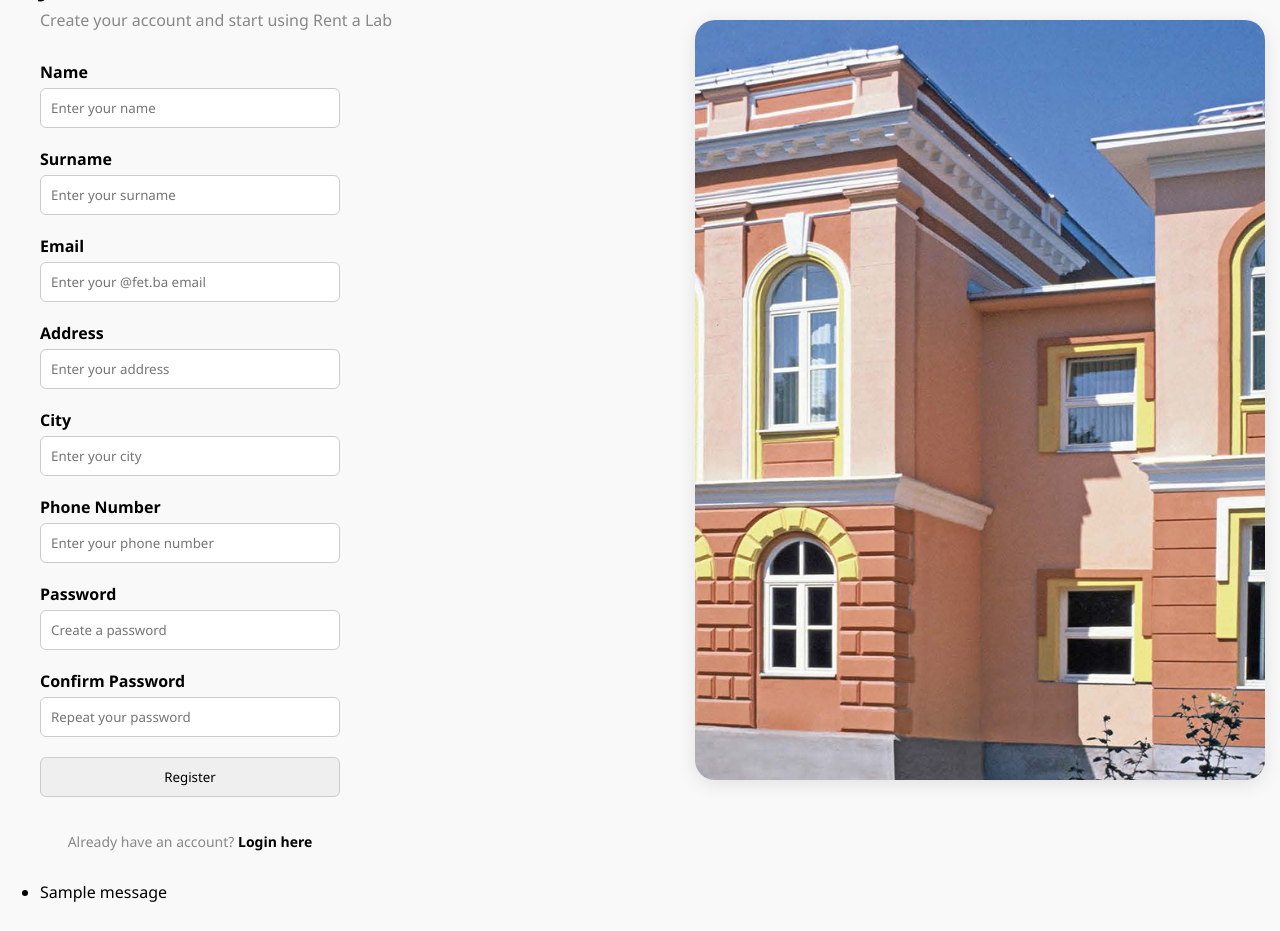
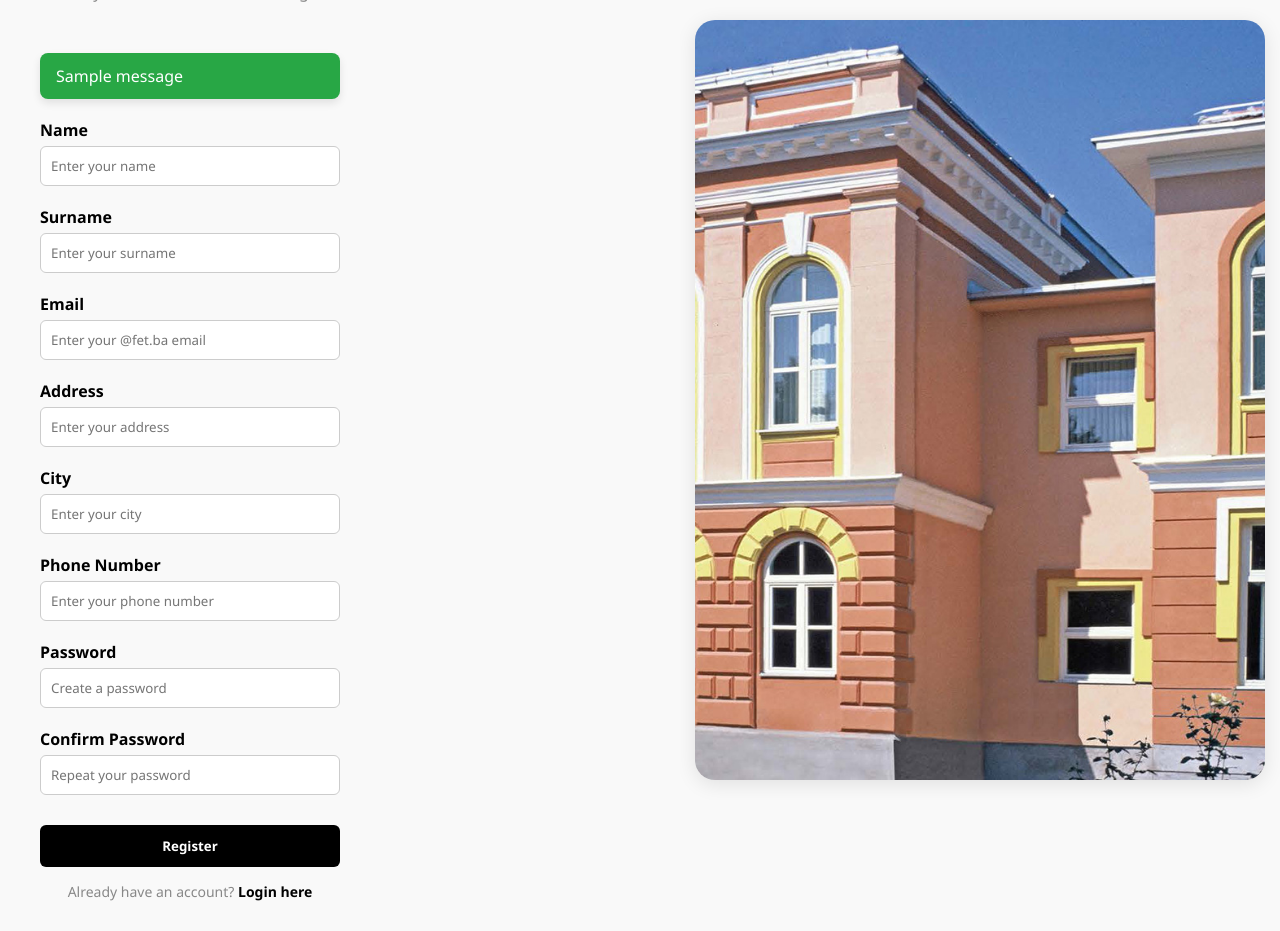
Before and after one commit to ensarcehajic/RentALab, a Flask app: page /register in a window 1280 px wide. Before the commit the page ends 902 px from the top, so only its background shows below. Run offline with Flask 3, Linux system fonts and the light colour scheme; tables that the repository leaves empty hold one stand-in row (values such as "Sample post"); one stand-in notice (Sample message) is shown.

Commit message:
Various QoL fixes

```diff
--- a/App/__init__.py
+++ b/App/__init__.py
@@ -16,7 +16,7 @@ def create_app():
 
         users = [
     {
-        'email': 'admin@example.com',
+        'email': 'admin@fet.ba',
         'name': 'Admin',
         'surname': 'User',
         'address': 'Admin Street 1',
@@ -26,7 +26,7 @@ def create_app():
         'role': 'admin'
     },
     {
-        'email': 'laborant@example.com',
+        'email': 'laborant@fet.ba',
         'name': 'Lab',
         'surname': 'Tech',
         'address': 'Lab Street 2',
@@ -36,7 +36,7 @@ def create_app():
         'role': 'laborant'
     },
     {
-        'email': 'student@example.com',
+        'email': 'student@fet.ba',
         'name': 'Student',
         'surname': 'One',
         'address': 'Student Ave 3',
--- a/App/models/database.py
+++ b/App/models/database.py
@@ -16,7 +16,7 @@ class User(db.Model):
     verified = db.Column(db.Boolean, default=False, nullable=False)
 
 class Oprema(db.Model):
-    __tablename__ = 'oprema'
+    __tablename__ = 'equipment'
     id = db.Column(db.Integer, primary_key=True)
     inventory_number = db.Column(db.String(100), nullable=False)
     name = db.Column(db.String(100), nullable=False)
--- a/App/routes/login.py
+++ b/App/routes/login.py
@@ -1,4 +1,4 @@
-from flask import Blueprint, render_template, redirect, url_for, flash, session, get_flashed_messages
+from flask import Blueprint, render_template, redirect, url_for, flash, session, get_flashed_messages,request
 from flask_wtf import FlaskForm
 from wtforms import StringField, PasswordField, SubmitField
 from wtforms.validators import DataRequired, Length, Email, Regexp, EqualTo
@@ -37,7 +37,10 @@ class RegisterForm(FlaskForm):
     ])
     address = StringField('Address', validators=[DataRequired()])
     city = StringField('City', validators=[DataRequired()])
-    phone_number = StringField('Phone Number', validators=[DataRequired()])
+    phone_number = StringField('Phone Number', validators=[
+    DataRequired(),
+    Regexp(r'^\+?[0-9\s\-]{6,15}$', message="Phone number must contain only digits and may include +, spaces or dashes.")
+    ])
     password = PasswordField('Password', validators=[
         DataRequired(),
         Length(min=6)
@@ -56,6 +59,7 @@ def login():
         return redirect(url_for('login_bp.dashboard'))
 
     form = LoginForm()
+
     if form.validate_on_submit():
         email = form.email.data
         password = form.password.data
@@ -69,44 +73,62 @@ def login():
             return redirect(url_for('login_bp.dashboard'))
         else:
             flash('Invalid email or password', 'danger')
+            return render_template('login.html', form=form)
+
+
+    elif request.method == 'POST':
+        for field, errors in form.errors.items():
+            for error in errors:
+                flash(error, 'danger')
 
     return render_template('login.html', form=form)
 
-
 @login_bp.route('/register', methods=['GET', 'POST'])
 def register():
+    if session.get('user'):
+        flash('You are already logged in.', 'info')
+        return redirect(url_for('login_bp.dashboard'))
     form = RegisterForm()
     if form.validate_on_submit():
         email = form.email.data
-        name = form.name.data
-        surname = form.surname.data
-        address = form.address.data
-        city = form.city.data
         phone_number = form.phone_number.data
         password = form.password.data
+        confirm_password = form.confirm_password.data
 
-        existing_user = User.query.filter_by(email=email).first()
-        if existing_user:
+        if User.query.filter_by(email=email).first():
             flash('Email already exists.', 'danger')
             return redirect(url_for('login_bp.register'))
 
+        if User.query.filter_by(phone_number=phone_number).first():
+            flash('Phone number already exists.', 'danger')
+            return redirect(url_for('login_bp.register'))
+
+        if password != confirm_password:
+            flash('Passwords do not match.', 'danger')
+            return redirect(url_for('login_bp.register'))
+
         new_user = User(
-            name=name,
-            surname=surname,
+            name=form.name.data,
+            surname=form.surname.data,
             email=email,
-            address=address,
-            city=city,
+            address=form.address.data,
+            city=form.city.data,
             phone_number=phone_number,
             password=generate_password_hash(password),
             role="student"
         )
         db.session.add(new_user)
         db.session.commit()
+
         flash('Registration successful. Please login.', 'success')
         return redirect(url_for('login_bp.login'))
 
+    elif request.method == 'POST':
+        for field, errors in form.errors.items():
+            for error in errors:
+                flash(error, 'danger')
+
     return render_template('register.html', form=form)
-
 
 
 @login_bp.route('/dashboard')
@@ -124,7 +146,7 @@ def dashboard():
 @login_bp.route('/logout')
 def logout():
     session.pop('user', None)
-    get_flashed_messages()  # Ovo očisti stare poruke
+    get_flashed_messages()
     flash("You have been logged out.", 'info')
     return redirect(url_for('login_bp.login'))
 
--- a/App/static/css/style.css
+++ b/App/static/css/style.css
@@ -416,3 +416,51 @@ body {
     font-size: 14px;
   }
 }
+.flash-messages {
+  width: 50%;
+  list-style: none;
+  padding: 0;
+  margin: 20px 0;
+  display: flex;
+  flex-direction: column;
+  gap: 10px;
+}
+
+.flash-messages li {
+  padding: 12px 16px;
+  border-radius: 8px;
+  font-size: 16px;
+  font-weight: 500;
+  color: #fff;
+  box-shadow: 0 4px 8px rgba(0, 0, 0, 0.1);
+  animation: fadeIn 0.4s ease-in-out;
+}
+
+
+.flash-messages li.success {
+  background-color: #28a745;
+}
+
+.flash-messages li.danger {
+  background-color: #dc3545;
+}
+
+.flash-messages li.info {
+  background-color: #17a2b8;
+}
+
+.flash-messages li.warning {
+  background-color: #ffc107;
+  color: #212529;
+}
+
+@keyframes fadeIn {
+  from {
+    opacity: 0;
+    transform: translateY(-8px);
+  }
+  to {
+    opacity: 1;
+    transform: translateY(0);
+  }
+}
--- a/App/templates/register.html
+++ b/App/templates/register.html
@@ -13,47 +13,56 @@
       <h1>Join us!</h1>
       <p>Create your account and start using Rent a Lab</p>
 
+      <!-- FLASH MESSAGES -->
+      {% with messages = get_flashed_messages(with_categories=true) %}
+        {% if messages %}
+          <ul class="flash-messages">
+            {% for category, message in messages %}
+              <li class="alert {{ category }}">{{ message }}</li>
+            {% endfor %}
+          </ul>
+        {% endif %}
+      {% endwith %}
+
       <form class="login-form" method="POST" action="{{ url_for('login_bp.register') }}">
         {{ form.hidden_tag() }}
 
         <label for="name">Name</label>
         {{ form.name(id='name', class_='input-field', placeholder='Enter your name') }}
 
+
         <label for="surname">Surname</label>
         {{ form.surname(id='surname', class_='input-field', placeholder='Enter your surname') }}
+
 
         <label for="email">Email</label>
         {{ form.email(id='email', class_='input-field', placeholder='Enter your @fet.ba email') }}
 
+
         <label for="address">Address</label>
         {{ form.address(id='address', class_='input-field', placeholder='Enter your address') }}
+
 
         <label for="city">City</label>
         {{ form.city(id='city', class_='input-field', placeholder='Enter your city') }}
 
+
         <label for="phone_number">Phone Number</label>
         {{ form.phone_number(id='phone_number', class_='input-field', placeholder='Enter your phone number') }}
+
 
         <label for="password">Password</label>
         {{ form.password(id='password', class_='input-field', placeholder='Create a password') }}
 
+
         <label for="confirm_password">Confirm Password</label>
         {{ form.confirm_password(id='confirm_password', class_='input-field', placeholder='Repeat your password') }}
 
-        {{ form.submit(class_='submit-button') }}
+
+        <button type="submit">Register</button>
 
         <p class="register-text">Already have an account? <a href="{{ url_for('login_bp.login') }}">Login here</a></p>
       </form>
-
-      {% with messages = get_flashed_messages(with_categories=true) %}
-        {% if messages %}
-          <ul class="flash-messages">
-            {% for category, message in messages %}
-              <li class="{{ category }}">{{ message }}</li>
-            {% endfor %}
-          </ul>
-        {% endif %}
-      {% endwith %}
     </div>
 
     <div class="right-side">
```
